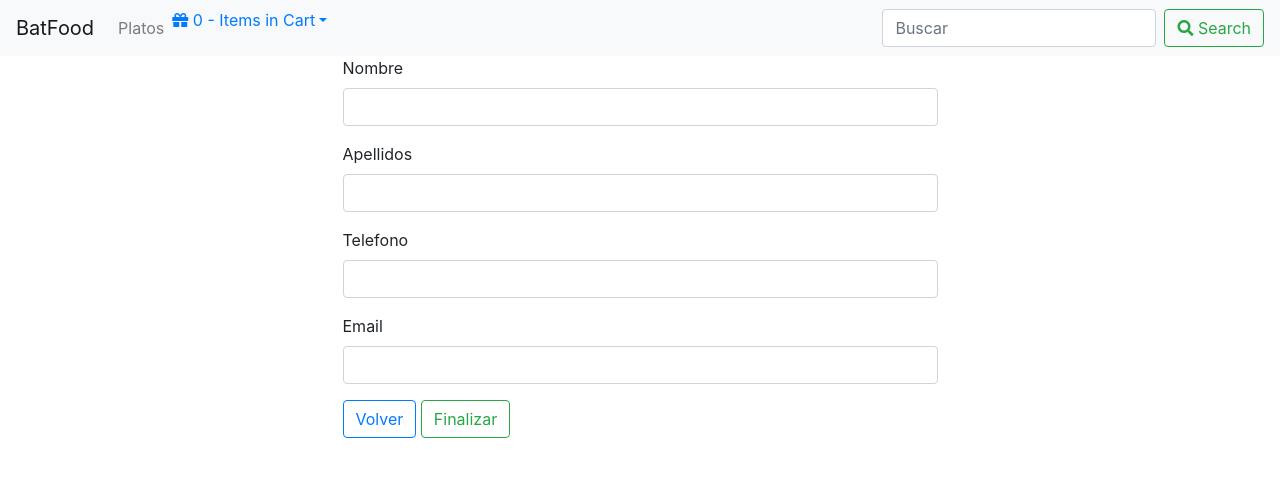
After one commit to BatCodeDev/reto3, a PHP site: template view/newOrderView.twig in a window 1280 px wide. The commit adds this page. Shown: the top 477 px of the page. Run offline with PHP 8.4, Linux system fonts and the light colour scheme; the template is opened without the code that fills it, so the values that code supplies are empty; some libraries are stand-ins or nearby versions.

Commit message:
Added addOrder + bootstrap adjustments

```diff
--- a/scss/main.css
+++ b/scss/main.css
@@ -2,4 +2,8 @@
   display: none;
 }
 
+.card img {
+  cursor: pointer;
+}
+
 /*# sourceMappingURL=main.css.map */
--- a/scss/main.scss
+++ b/scss/main.scss
@@ -1,3 +1,6 @@
 #msg{
   display: none;
 }
+.card img{
+  cursor: pointer;
+}
--- a/view/addProductView.twig
+++ b/view/addProductView.twig
@@ -1,6 +1,6 @@
 {% extends "genericLayout.twig" %}
 {% block content %}
-    <form action="index.php?controller=Product&action=insert" class="col-6 offset-3" method="post" enctype="multipart/form-data">
+    <form action="index.php?controller=Product&action=insert" class="col-md-6 offset-md-3" method="post" enctype="multipart/form-data">
         <div class="form-group">
             <label for="name">Nombre</label>
             <input id="name" name="name" class="form-control" type="text">
--- a/view/adminLoginView.twig
+++ b/view/adminLoginView.twig
@@ -1,6 +1,6 @@
 {% extends "genericLayout.twig"%}
 {% block content %}
-    <form id="loginForm" class="col-6 offset-3" onsubmit="return ajax_listen(this.id, 'index.php?controller=User&action=loginValidate', errorLogin, true)">
+    <form id="loginForm" class="col-md-6 offset-md-3" onsubmit="return ajax_listen(this.id, 'index.php?controller=User&action=loginValidate', errorLogin, true)">
         <div class="modal-body">
             <div class="form-group">
                 <label for="user">Usuario</label>
--- /dev/null
+++ b/view/newOrderView.twig
@@ -0,0 +1,25 @@
+{% extends "genericLayout.twig" %}
+{% block content %}
+    <form action="" class="col-md-6 offset-md-3">
+        <div class="form-group">
+            <label for="name">Nombre</label>
+            <input id="name" name="name" type="text" class="form-control">
+        </div>
+        <div class="form-group">
+            <label for="surname">Apellidos</label>
+            <input id="surname" name="surname" type="text" class="form-control">
+        </div>
+        <div class="form-group">
+            <label for="tlfo">Telefono</label>
+            <input id="tlfo" name="tlfo" type="text" class="form-control">
+        </div>
+        <div class="form-group">
+            <label for="email">Email</label>
+            <input id="email" name="email" type="text" class="form-control">
+        </div>
+        <div class="form-group">
+            <button class="btn btn-outline-primary">Volver</button>
+            <button class="btn btn-outline-success">Finalizar</button>
+        </div>
+    </form>
+{% endblock %}
```
Also changed, not shown: controller/OrderController.php (+4 -5 lines), view/manageAdminsView.twig (+9 -6 lines), img/productImg/5c46cf6baa3b8.png (renamed from img/productImg/5c45a4baabef4.png), img/productImg/5c46d10d74718.png (added), 1 other file.
